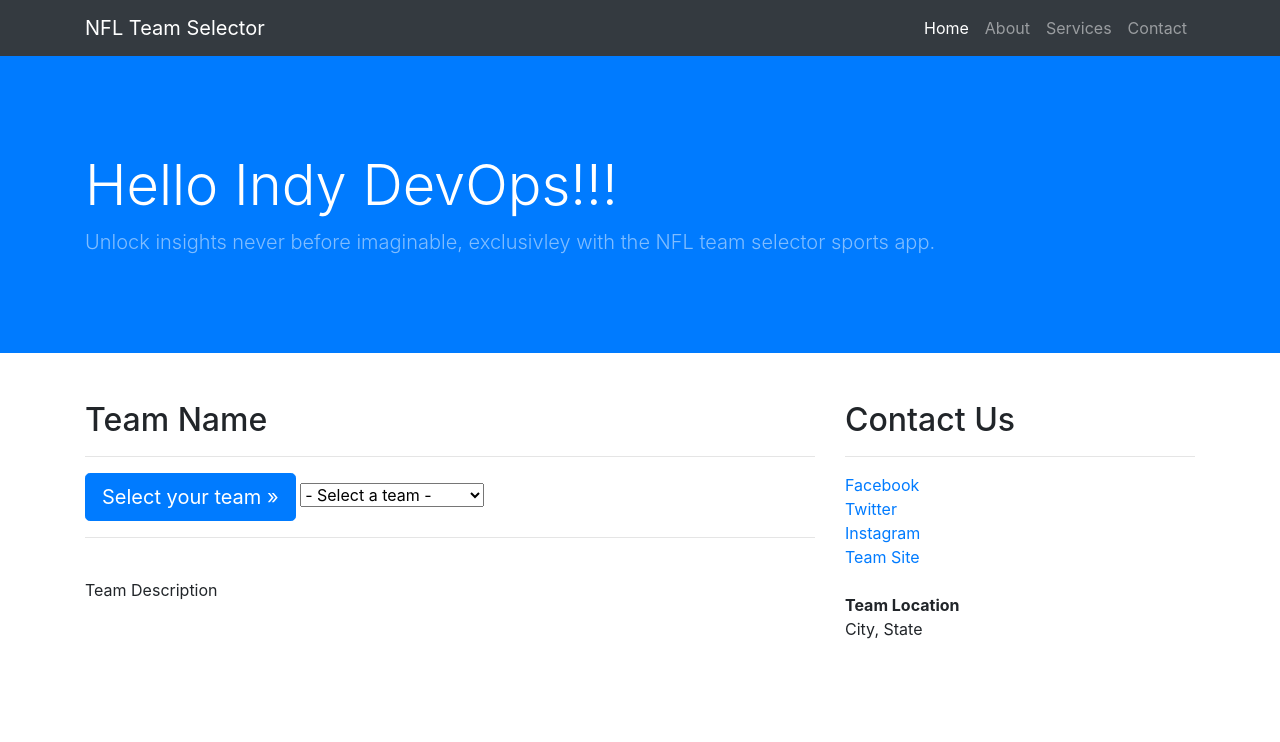
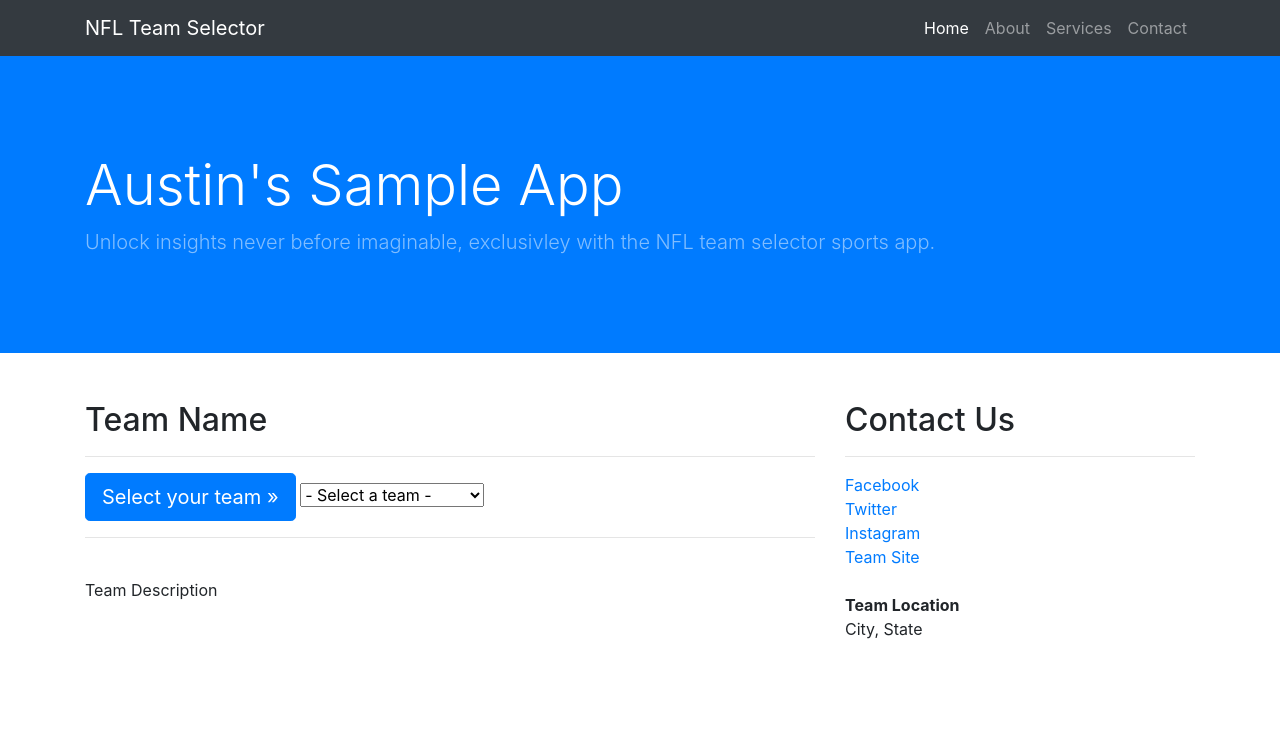
Before and after one commit to austin-mccracken/sports-app, a website: page index.html in a window 1280 px wide. Shown: the top 742 px of the page. Drawn offline with nearby package versions, Linux system fonts and the light colour scheme.

Commit message:
Updating App Title

```diff
--- a/index.html
+++ b/index.html
@@ -58,7 +58,7 @@
         <div class="container h-100">
             <div class="row h-100 align-items-center">
                 <div class="col-lg-12">
-                    <h1 class="display-4 text-white mt-5 mb-2">Hello Indy DevOps!!!</h1>
+                    <h1 class="display-4 text-white mt-5 mb-2">Austin's Sample App</h1>
                     <p class="lead mb-5 text-white-50">Unlock insights never before imaginable, exclusivley with the NFL
                         team selector sports app.</p>
                     <!-- <img id="team-banner-div" src="" alt=""> -->
```
